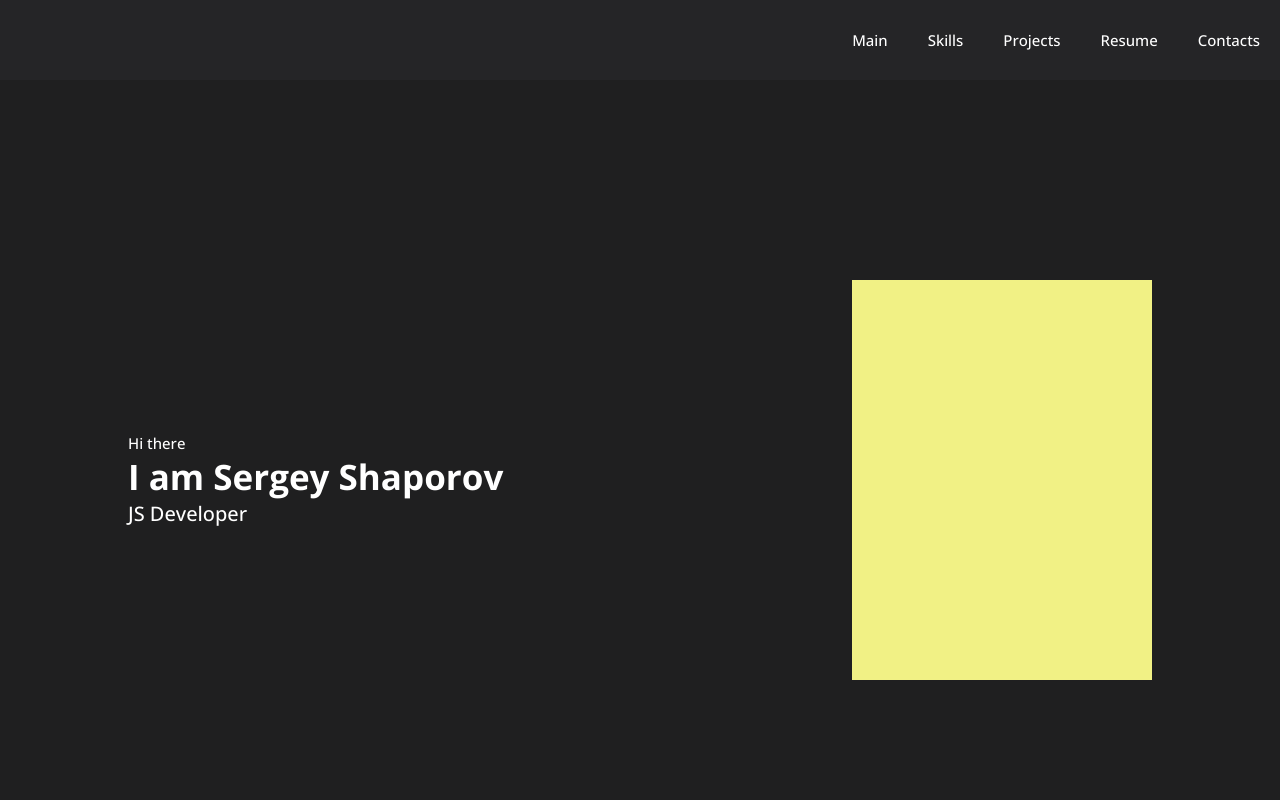
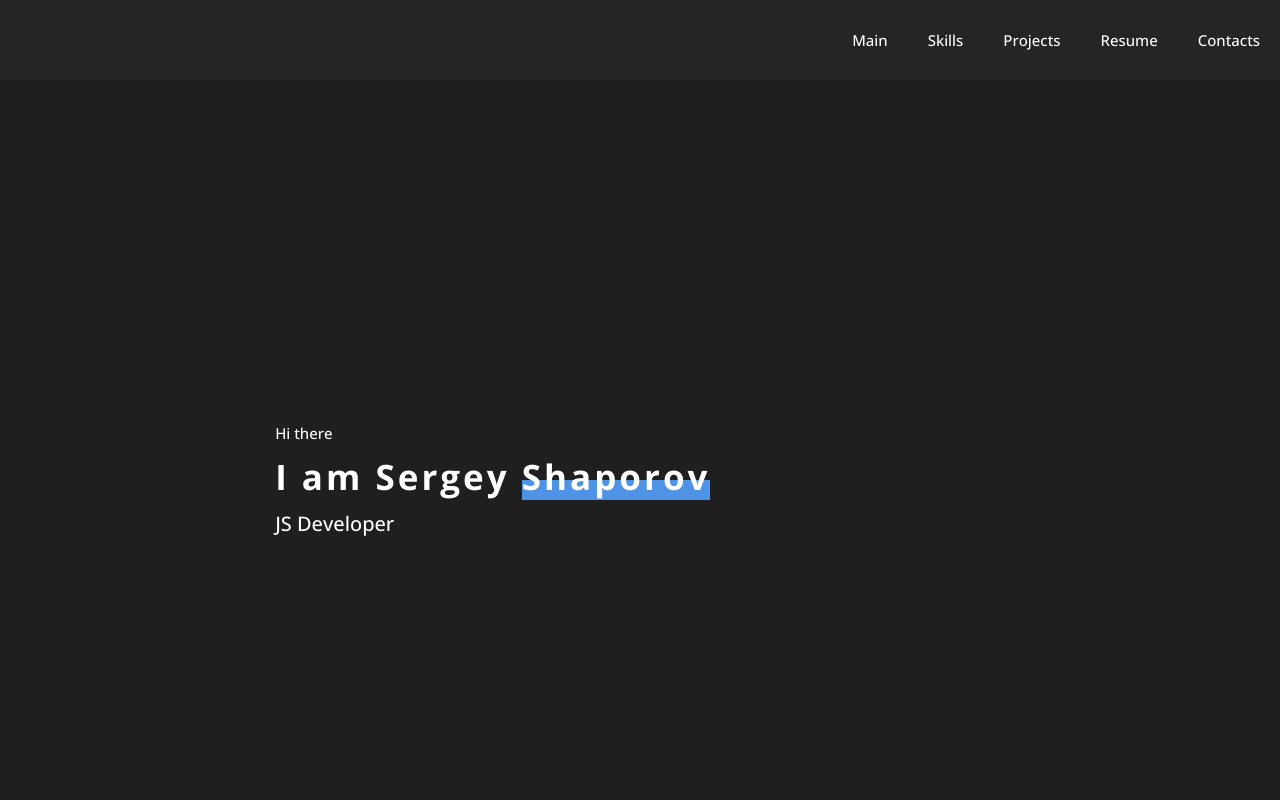
Before and after one commit to sshaporov/portfolio, a React (Create React App) app: page / in a window 1280 px wide. Shown: the top 800 px of the page. Built offline with nearby package versions, Linux system fonts and the light colour scheme.

Commit message:
add container mixin in the Main component

```diff
--- a/src/common/styles/Container.module.css
+++ b/src/common/styles/Container.module.css
@@ -1,9 +1,9 @@
-.container {
-    height: 100%;
-    width: 80%;
-    margin: 0 auto;
-    display: flex;
-    align-items: center;
-    justify-content: space-between;
-    flex-wrap: wrap;
-}
+/*.container {*/
+/*    height: 100%;*/
+/*    width: 80%;*/
+/*    margin: 0 auto;*/
+/*    display: flex;*/
+/*    align-items: center;*/
+/*    justify-content: space-between;*/
+/*    flex-wrap: wrap;*/
+/*}*/
--- a/src/contacts/Contacts.jsx
+++ b/src/contacts/Contacts.jsx
@@ -2,7 +2,6 @@ import React from "react"
 import styles from "./Contacts.module.scss"
 import stylesContainer from "../common/styles/Container.module.css"
 import {Title} from "../common/components/title/Title"
-import Button from "../common/components/button/Button"
 
 function Contacts() {
     return (
@@ -14,7 +13,6 @@ function Contacts() {
                     <input className={styles.email} type={'text'} placeholder={'Email'}/>
                     <textarea className={styles.message} placeholder={'Message'}/>
                     <button type={'submit'}>Send message</button>
-                    {/*<Button name={'Send message'}/>*/}
                 </form>
             </div>
         </div>
--- a/src/main/Main.jsx
+++ b/src/main/Main.jsx
@@ -1,17 +1,18 @@
 import React from "react"
 import styles from "./Main.module.scss"
-import stylesContainer from "./../common/styles/Container.module.css"
 
 function Main() {
     return (
         <div className={styles.mainBlock}>
-            <div className={stylesContainer.container}>
-                <div className={styles.text}>
+            <div className={styles.mainContainer}>
+                <div className={styles.greetingBlock}>
                     <div className={styles.firstLine}>Hi there</div>
-                    <div className={styles.mainLine}>I am Sergey Shaporov</div>
+                    <div className={styles.mainLine}>I am Sergey <span className={styles.surname}>Shaporov</span></div>
                     <div className={styles.lastLine}>JS Developer</div>
                 </div>
-                <div className={styles.photo}></div>
+                <div className={styles.photoContainer}>
+                    <div className={styles.image}></div>
+                </div>
             </div>
         </div>
     );
--- a/src/main/Main.module.scss
+++ b/src/main/Main.module.scss
@@ -4,13 +4,36 @@
 .mainBlock {
     height: 100vh;
     background-color: $bgColor;
-    .text {
-        width:50%;
+    @include flex(row, center, center, nowrap);
+    .mainContainer {
+        @include container();
+        @include flex(row, space-around, center, wrap);
+        .greetingBlock {
+            @include flex(column, flex-start, flex-start, nowrap);
+
             .firstLine {
                 @include text($titleFontFamily, 15px, 500)
             }
             .mainLine {
-            @include text($titleFontFamily, 35px, 700)
+                @include text($titleFontFamily, 35px, 700);
+                letter-spacing: 3px;
+                margin: 10px 0;
+                .surname {
+                    @include text($titleFontFamily, 35px, 700);
+                    letter-spacing: 3px;
+                    position: relative;
+                    z-index: 0;
+                    display: inline-block;
+                    &:before {
+                        content: "";
+                        position: absolute;
+                        width: 100%;
+                        height: 20px;
+                        background-color: $primaryColor;
+                        bottom: 0;
+                        z-index: -1;
+                    }
+                }
             }
             .lastLine {
                 @include text($titleFontFamily, 20px, 500)
@@ -22,3 +45,6 @@
             background-color: #f1f185;
         }
     }
+
+
+}
```
Lines whose indentation alone changed are shown as unchanged.
